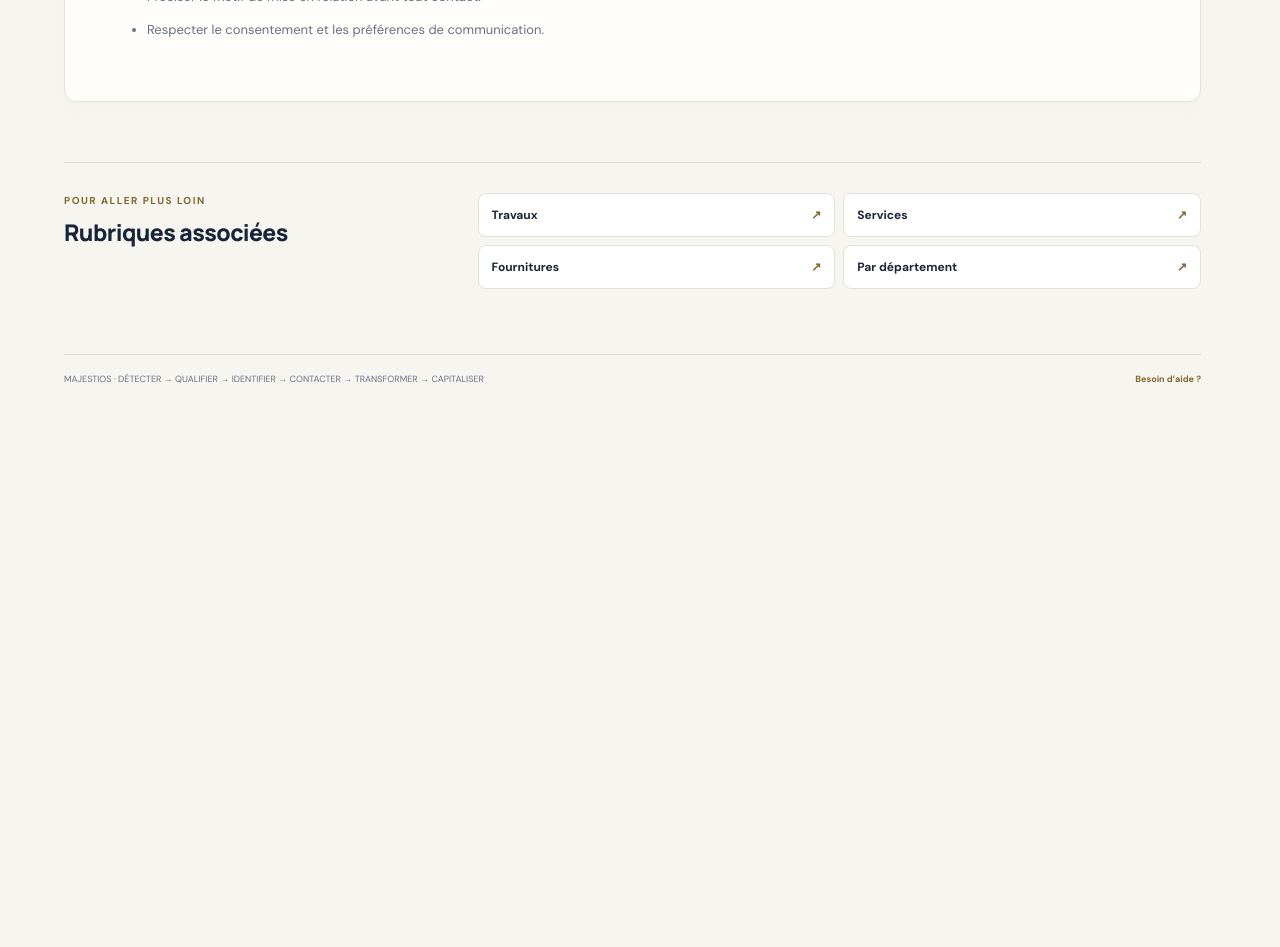
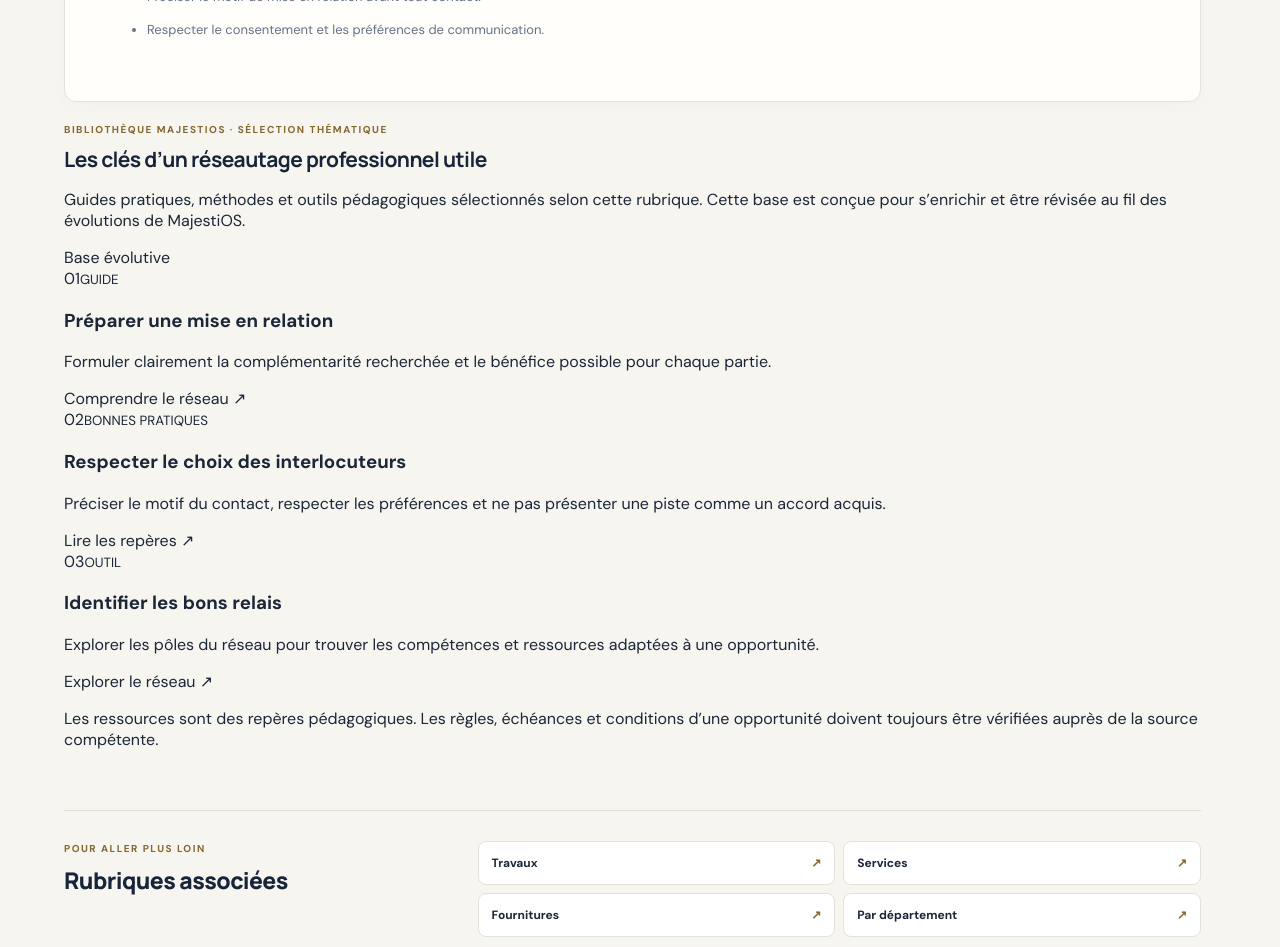
Before and after one commit to Chexpeer/Majestios, a Next.js app: page /reseaux in a window 1280 px wide. Shown: the part 1560-2507 px from the top of the page. Before the commit the page ends 1995 px from the top, so only its background shows below. Built offline with nearby package versions, Linux system fonts and the light colour scheme.

Commit message:
feat: add contextual learning cards to section

```diff
--- a/src/components/site-hub.tsx
+++ b/src/components/site-hub.tsx
@@ -1,6 +1,7 @@
 import Link from "next/link";
 import PublicHeader from "@/components/public-header";
 import AnnouncementTicker from "@/components/announcement-ticker";
+import ResourceCards from "@/components/resource-cards";
 import { findSiteNode, flattenSiteTree } from "@/data/site-tree";
 
 type EditorialSection = { title: string; body: string; bullets?: string[] };
@@ -191,6 +192,7 @@ export default function SiteHub({ pathname, title, intro, eyebrow = "EXPLORER MA
   const pageTitle = node?.label ?? title ?? "Explorer MajestiOS";
   const pageIntro = editorial?.lead ?? intro ?? node?.description ?? "Explorez les rubriques et les parcours de MajestiOS.";
   const tickerFlow = pathname.startsWith("/opportunites/marches-publics") ? "public" : pathname.startsWith("/opportunites/marches-prives") ? "private" : pathname.startsWith("/opportunites/salons") ? "salons" : pathname.startsWith("/opportunites/emploi") ? "emploi" : null;
+  const resourceScope = pathname.startsWith("/business") ? "business" : pathname.startsWith("/reseaux") ? "reseaux" : pathname.includes("/etudes-de-marche/sources") ? "sources" : pathname.startsWith("/developpement-commercial/prospection") ? "prospection" : "general";
   return <main className="site-page">
     <PublicHeader />
     {tickerFlow ? <AnnouncementTicker flow={tickerFlow} /> : null}
@@ -213,6 +215,7 @@ export default function SiteHub({ pathname, title, intro, eyebrow = "EXPLORER MA
       {children.length > 0 ? <section className="hub-grid" aria-label={`Sous-rubriques de ${node?.label}`}>{children.map((child, index) => <Link href={child.href} className="hub-card" key={child.href}><span className="hub-card-index">{String(index + 1).padStart(2, "0")}</span><div><h2>{child.label}<span aria-hidden="true">↗</span></h2><p>{child.description}</p></div><span className="hub-card-bottom">EXPLORER LA RUBRIQUE <b>→</b></span></Link>)}</section> : null}
       {checklist.length > 0 ? <section className="content-panel"><span className="eyebrow">POINTS DE CONTRÔLE</span><h2>Avant de passer à l’action</h2><ul>{checklist.map((item) => <li key={item}>{item}</li>)}</ul></section> : null}
       {!editorial && children.length === 0 ? <section className="content-panel"><span className="eyebrow">INFORMATIONS DE SERVICE</span><h2>Une démarche documentée et vérifiable</h2><p>Les informations et fonctionnalités seront présentées selon leur disponibilité réelle. Les annonces doivent renvoyer à une source identifiable ; les fonctions en préparation ne doivent pas être confondues avec un service déjà ouvert.</p></section> : null}
+      <ResourceCards scope={resourceScope} />
       <section className="related-section"><div><span className="eyebrow">POUR ALLER PLUS LOIN</span><h2>Rubriques associées</h2></div><div className="related-links">{related.map((item) => <Link href={item.href} key={item.href}>{item.label}<span>↗</span></Link>)}</div></section>
       <footer className="page-footer"><span>MAJESTIOS · DÉTECTER → QUALIFIER → IDENTIFIER → CONTACTER → TRANSFORMER → CAPITALISER</span><Link href="/comprendre/faq">Besoin d’aide ?</Link></footer>
     </div>
```
